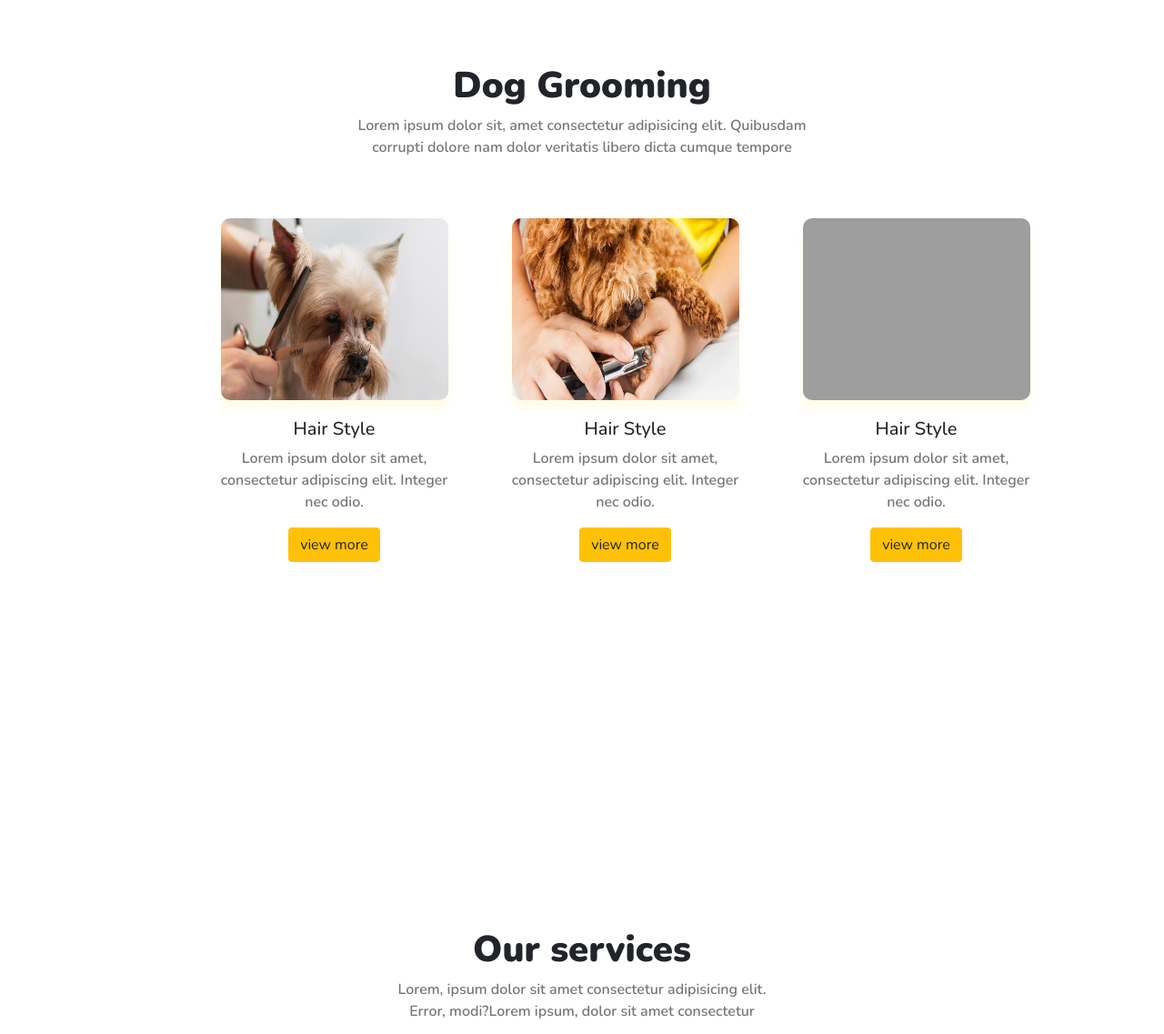
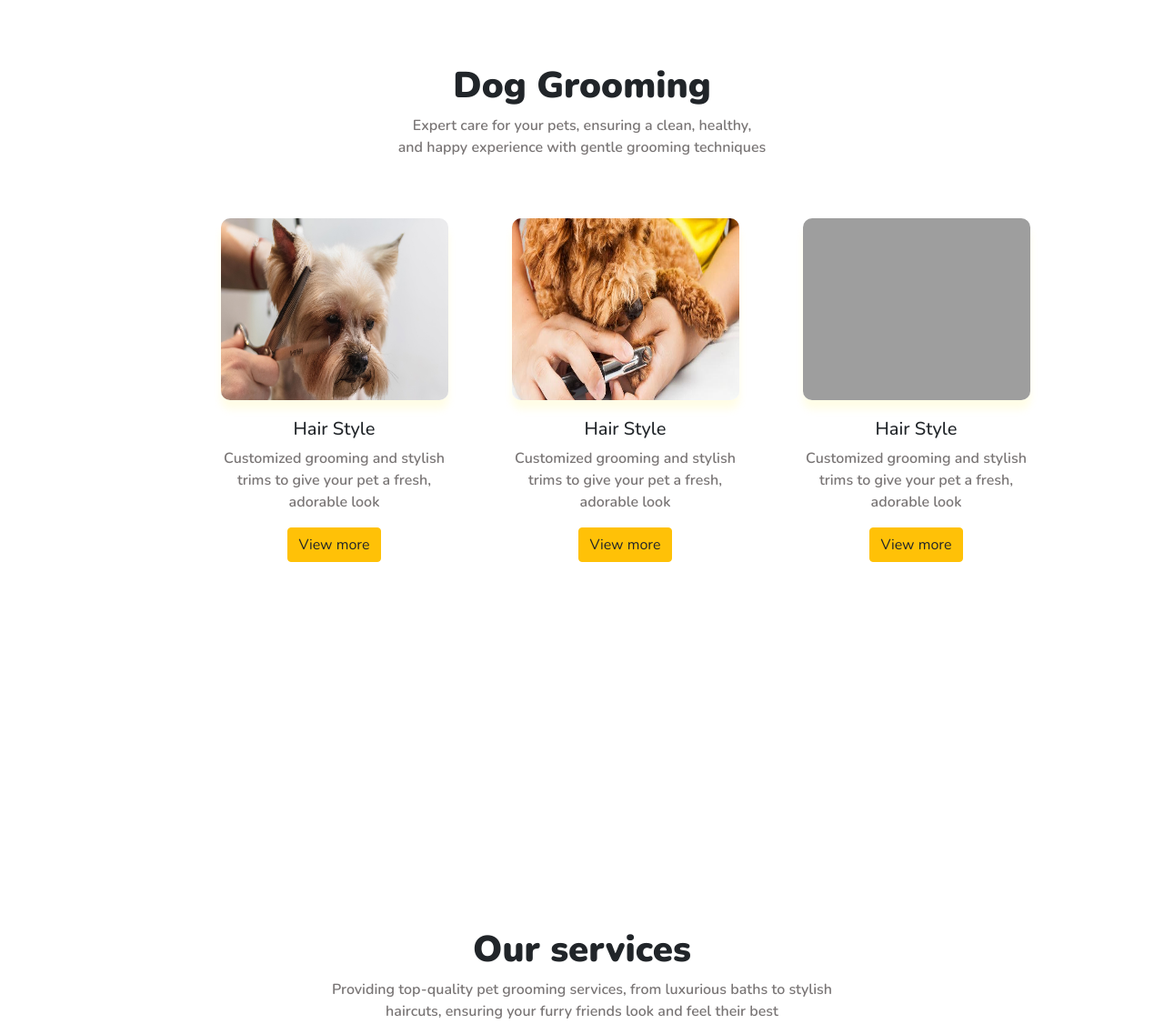
Before and after one commit to Gantedavamsikrishna/Pet-GrooMing, a plain HTML site: page home.html in a window 1280 px wide. Shown: the part 960-2097 px from the top of the page at 91% size. Drawn offline with nearby package versions, Linux system fonts and the light colour scheme; grey boxes are pictures that could not be loaded; a script that the page names is missing.

Commit message:
Some Changes Made

```diff
--- a/home.html
+++ b/home.html
@@ -73,8 +73,7 @@
             GROOMAX
           </h1>
           <p>
-            Lorem ipsum dolor sit amet consectetur adipisicing elit. Maxime,
-            quibusdam voluptate aperiam vel quo ad sint. Deleniti quam accusamus
+            Premium pet grooming services tailored to keep your furry friends happy, healthy, and stylish
           </p>
           <img class="trimmer" src="./images/trimmer.png" alt="" />
 
@@ -99,9 +98,8 @@
         <div class="col-12">
           <h1 class="text-center">Dog Grooming</h1>
           <p class="text-center">
-            Lorem ipsum dolor sit, amet consectetur adipisicing elit. Quibusdam
-            <br />
-            corrupti dolore nam dolor veritatis libero dicta cumque tempore
+            Expert care for your pets, ensuring a clean, healthy, <br/>
+            and happy experience with gentle grooming techniques
           </p>
         </div>
         <div class="col-1"></div>
@@ -113,10 +111,9 @@
             <div class="card-body">
               <h5 class="text-center">Hair Style</h5>
               <p class="card-text text-center">
-                Lorem ipsum dolor sit amet, consectetur adipiscing elit. Integer
-                nec odio.
+                Customized grooming and stylish trims to give your pet a fresh, adorable look
               </p>
-              <div class="btn btn-warning text-center">view more</div>
+              <div class="btn btn-warning text-center">View more</div>
             </div>
           </div>
           <div class="card">
@@ -126,10 +123,9 @@
             <div class="card-body">
               <h5 class="text-center">Hair Style</h5>
               <p class="card-text text-center">
-                Lorem ipsum dolor sit amet, consectetur adipiscing elit. Integer
-                nec odio.
+                Customized grooming and stylish trims to give your pet a fresh, adorable look
               </p>
-              <div class="btn btn-warning text-center">view more</div>
+              <div class="btn btn-warning text-center">View more</div>
             </div>
           </div>
 
@@ -140,10 +136,9 @@
             <div class="card-body">
               <h5 class="text-center">Hair Style</h5>
               <p class="card-text text-center">
-                Lorem ipsum dolor sit amet, consectetur adipiscing elit. Integer
-                nec odio.
+                Customized grooming and stylish trims to give your pet a fresh, adorable look
               </p>
-              <div class="btn btn-warning text-center">view more</div>
+              <div class="btn btn-warning text-center">View more</div>
             </div>
           </div>
         </div>
@@ -158,8 +153,8 @@
           <h1 class="text-center">Our services</h1>
 
           <p class="text-center">
-            Lorem, ipsum dolor sit amet consectetur adipisicing elit. <br />
-            Error, modi?Lorem ipsum, dolor sit amet consectetur
+            Providing top-quality pet grooming services, from luxurious baths to stylish <br/>
+            haircuts, ensuring your furry friends look and feel their best
           </p>
         </div>
         <div class="row">
@@ -234,9 +229,9 @@
           <h1 class="text-center">Our Team</h1>
           <div class="sub-title-sec m-1">
             <p class="text-center">
-              Lorem, ipsum dolor sit amet consectetur adipisicing elit. Error,
-              modi?Lorem ipsum, <br />dolor sit amet consectetur adipisicing
-              elit. Itaque, illo?
+              Meet our passionate pet care experts, dedicated to providing the best grooming experience
+              for your furry companions. <br/>
+              Our skilled groomers ensure comfort, safety, and style with every service.
             </p>
           </div>
         </div>
@@ -245,7 +240,7 @@
             <div class="img">
               <img src="./images/img-4.jpg" alt="member-1" />
               <div class="overlay">
-                <h3>MARTIN LOPEZ</h3>
+                <h3>JAMES ADDAMS</h3>
               </div>
             </div>
           </div>
@@ -261,7 +256,7 @@
             <div class="img">
               <img src="./Images/img-2.jpg" alt="member-1" />
               <div class="overlay">
-                <h3>MARTIN LOPEZ</h3>
+                <h3>MARIA SHARAP</h3>
               </div>
             </div>
           </div>
@@ -269,7 +264,7 @@
             <div class="img">
               <img src="./Images/img-3.jpg" alt="member-1" />
               <div class="overlay">
-                <h3>MARTIN LOPEZ</h3>
+                <h3>MARIA SMITH</h3>
               </div>
             </div>
           </div>
```
